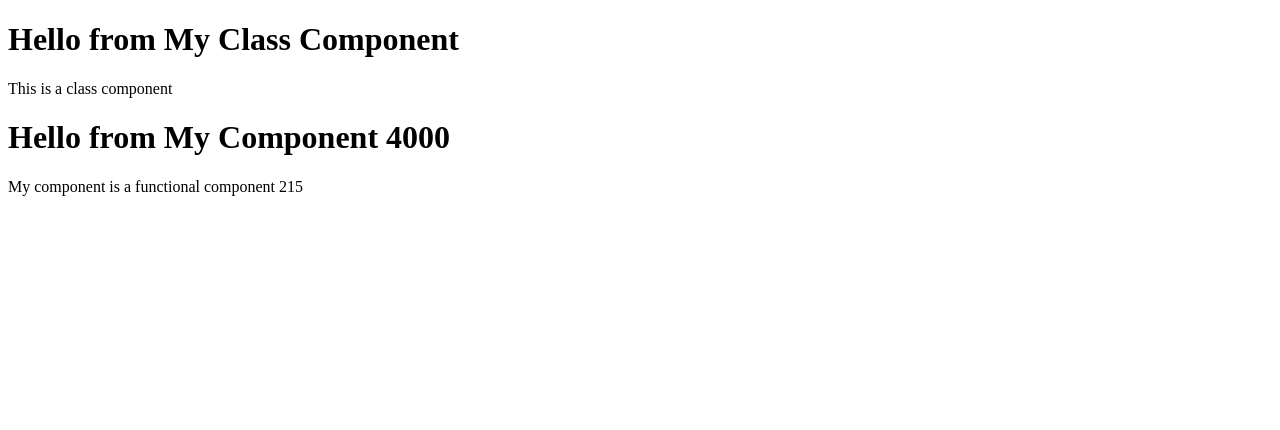
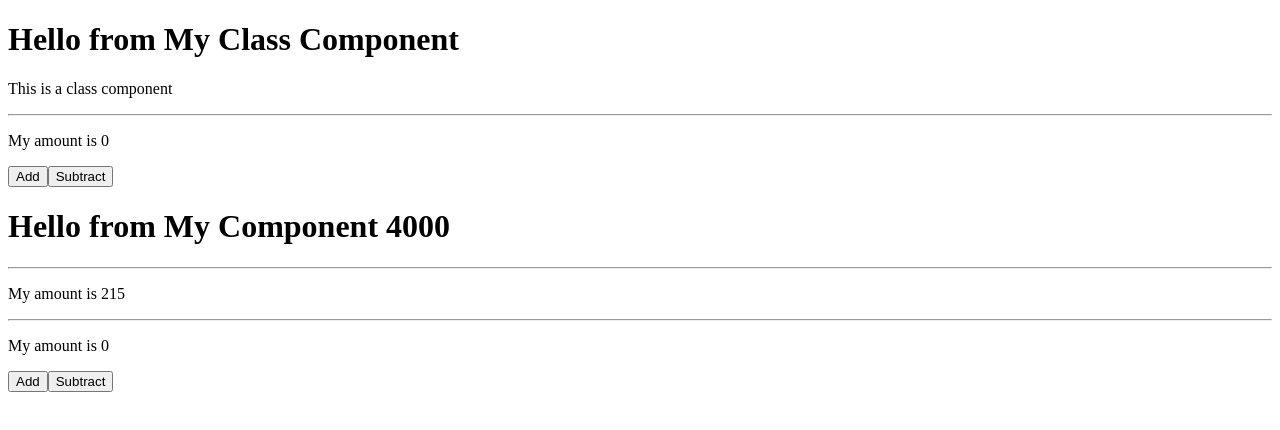
Before and after one commit to aikerary/IntroductionToReactUninorte, a React (Vite) app: page / in a window 1280 px wide. Shown: the top 430 px of the page. Built offline with nearby package versions, Linux system fonts and the light colour scheme.

Commit message:
Trying to do the same with functional component

```diff
--- a/src/components/MyClassComponent/MyClassComponent.jsx
+++ b/src/components/MyClassComponent/MyClassComponent.jsx
@@ -7,14 +7,22 @@ class MyClassComponent extends React.Component {
 
   constructor(props) {
     super(props);
+    this.state={
+      amount: 0
+    };
   }
 
   render() {
     const { title, description } = this.props;
+    const {amount} = this.state;
     return (
       <>
         <h1>Hello from {title}</h1>
         <p>{description}</p>
+        <hr />
+        <p>My amount is {amount}</p>
+        <button onClick={() => this.setState({amount: amount + 1})}>Add</button>
+        <button onClick={() => this.setState({amount: amount - 1})}>Subtract</button>
       </>
     );
   }
--- a/src/components/MyFunctionalComponent/MyFunctionalComponent.jsx
+++ b/src/components/MyFunctionalComponent/MyFunctionalComponent.jsx
@@ -1,12 +1,19 @@
 // Functional components
 // Create a good practice functional components named myComponent
 import React from "react";
+import {useState} from "react";
 
 function MyFunctionalComponent({price, stock}) {
+    const [amount, setAmount] = useState(0);
   return (
     <>
       <h1>Hello from My Component {price}</h1>
-      <p>My component is a functional component {stock}</p>
+      <hr />
+      <p>My amount is {stock}</p>
+      <hr />
+        <p>My amount is {amount}</p>
+        <button onClick={() => setAmount(amount + 1)}>Add</button>
+        <button onClick={() => setAmount(amount - 1)}>Subtract</button>
     </>
   );
 }
```
